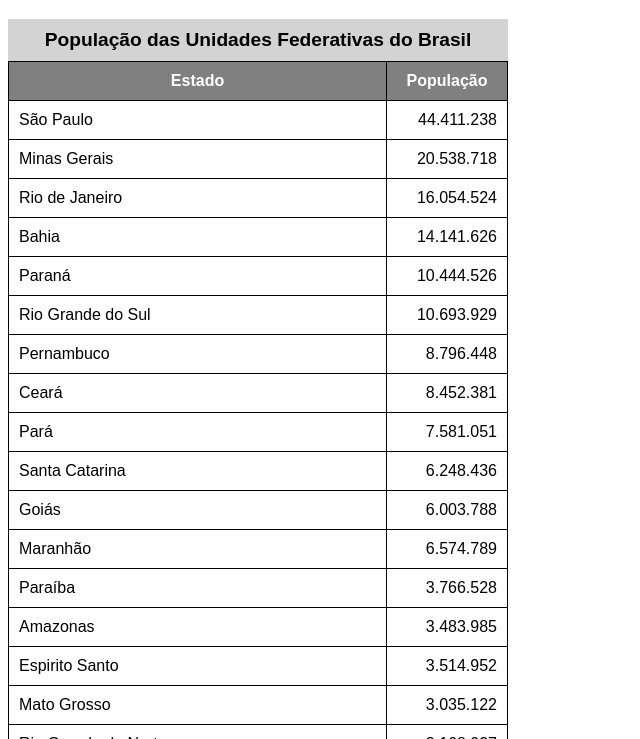
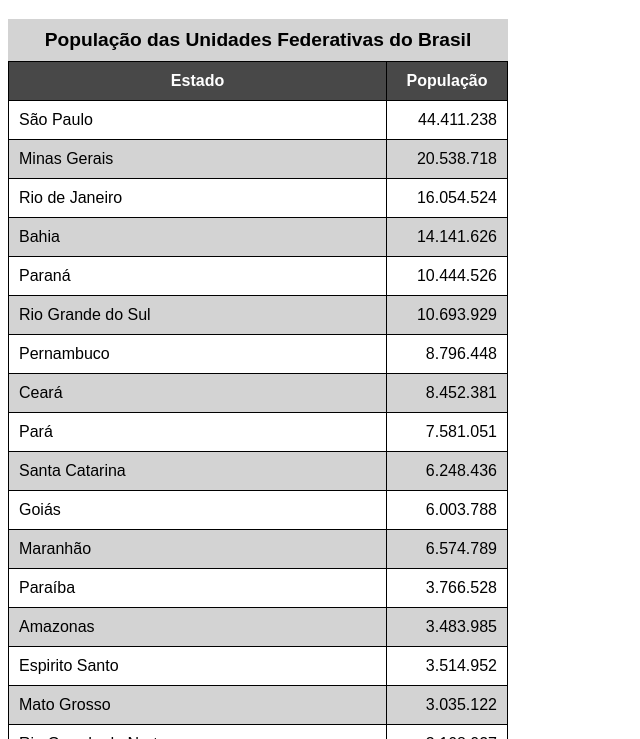
Before and after one commit to cauamoura7/html-css, a plain HTML site: page exercicios/ex023/tabela002.html in a window 1280 px wide. Shown: the part 61-800 px from the top of the page, without its empty margins (0-640 px from the left). Drawn offline with Linux system fonts and the light colour scheme.

Commit message:
efeito zebrado

```diff
--- a/exercicios/ex023/tabela002.html
+++ b/exercicios/ex023/tabela002.html
@@ -30,9 +30,12 @@
         td.num {
             text-align: right;
         }
+        tbody > tr:nth-child(2n) {
+            background-color: lightgrey;
+        }
 
         thead, tfoot {
-            background-color: gray;
+            background-color: rgba(12, 12, 12, 0.753);
             color: white;
         }
 
```
